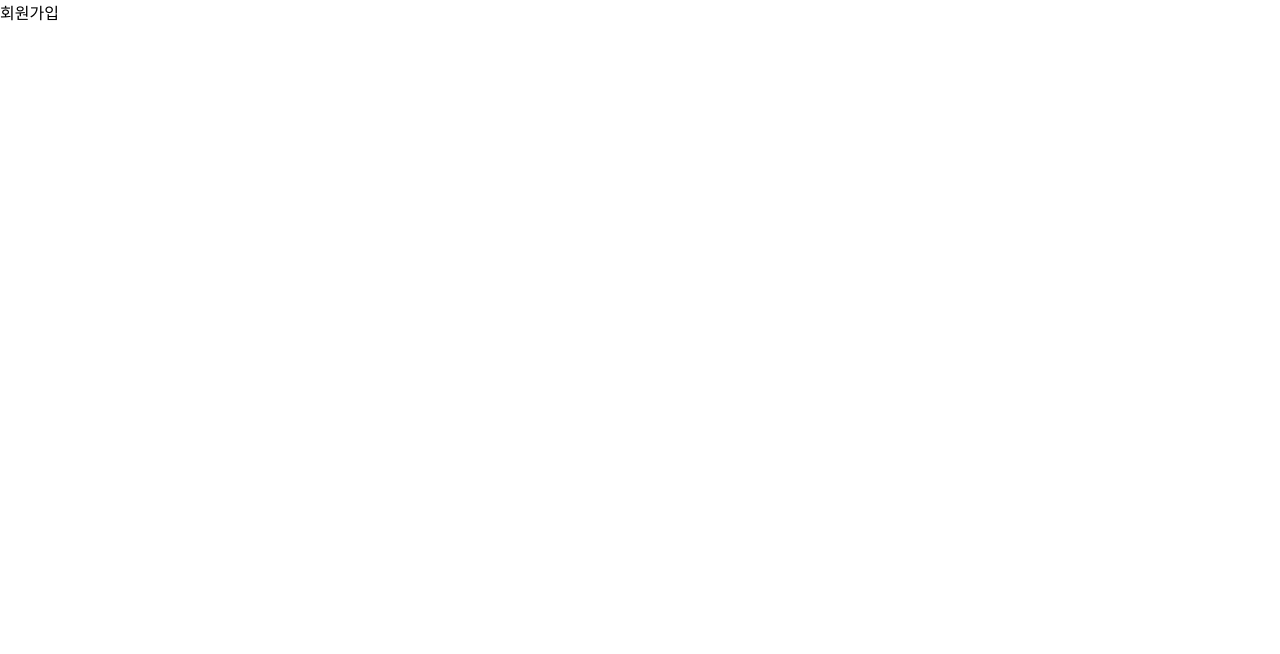
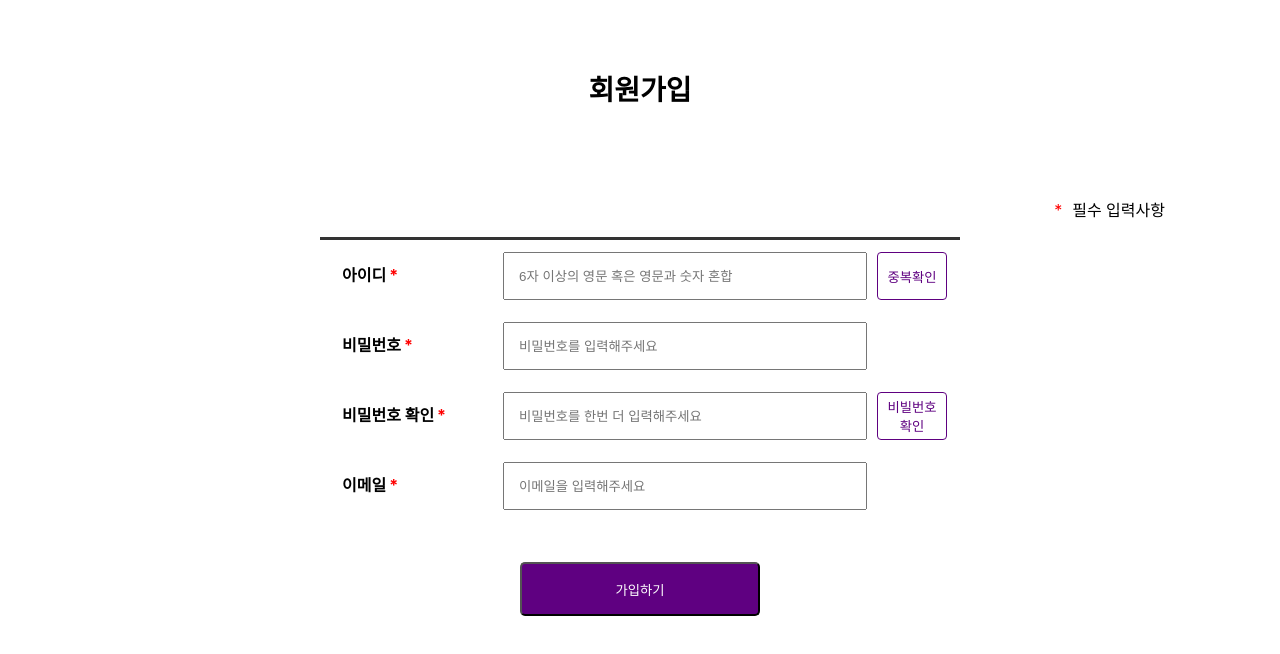
Before and after one commit to SejuneOh/StudyPage, a React app: page /Signup in a window 1280 px wide. Shown: the top 654 px of the page. Built offline with nearby package versions, Linux system fonts and the light colour scheme.

Commit message:
feat: Signup html stucture develop

```diff
--- a/src/Components/LoginSample.tsx
+++ b/src/Components/LoginSample.tsx
@@ -120,7 +120,7 @@ export default function LoginSample() {
             </button>
           </Link>
           <Link
-            to="#"
+            to="/Signup"
             style={{
               textDecoration: "none",
             }}
--- a/src/Components/Signup.tsx
+++ b/src/Components/Signup.tsx
@@ -1,5 +1,266 @@
 import React from "react";
 
 export default function Signup() {
-  return <div>회원가입</div>;
+  return (
+    <>
+      <div
+        style={{
+          margin: "0 auto",
+          // border: "1px solid red",
+          padding: "50px 51px",
+        }}
+      >
+        <h2
+          style={{
+            textAlign: "center",
+            fontWeight: "800",
+            lineHeight: "35px",
+            fontSize: "28px",
+          }}
+        >
+          회원가입
+        </h2>
+      </div>
+      {/* 회원가입 */}
+      <div
+        style={{
+          width: "1050px",
+          margin: "0 auto",
+          // border: "2px solid blue",
+        }}
+      >
+        <p
+          style={{
+            textAlign: "right",
+            verticalAlign: "bottom",
+          }}
+        >
+          <span
+            style={{
+              color: "red",
+              marginRight: "10px",
+            }}
+          >
+            *
+          </span>
+          필수 입력사항
+        </p>
+        <div
+          style={{
+            width: "640px",
+            // border: "1px solid pink",
+            margin: "0 auto",
+          }}
+        >
+          <table
+            style={{
+              width: "100%",
+              borderTop: "3px solid #333",
+            }}
+          >
+            <tbody>
+              <tr>
+                <th
+                  style={{
+                    width: "159px",
+                    padding: " 20px 0 0 20px",
+                    // border: "1px solid red",
+                    verticalAlign: "top",
+                    textAlign: "left",
+                  }}
+                >
+                  아이디
+                  <span
+                    style={{
+                      color: "red",
+                      marginLeft: "3px",
+                    }}
+                  >
+                    *
+                  </span>
+                </th>
+                <td
+                  style={{
+                    padding: "10px 0",
+                    textAlign: "left",
+                    verticalAlign: "top",
+                    fontSize: "14px",
+                  }}
+                >
+                  <input
+                    style={{
+                      height: "44px",
+                      padding: "0 14px",
+                      width: "332px",
+                    }}
+                    placeholder="6자 이상의 영문 혹은 영문과 숫자 혼합"
+                  ></input>
+                  <button
+                    style={{
+                      margin: "0 0 0 10px",
+                      width: "70px",
+                      verticalAlign: "top",
+                      height: "48px",
+                      backgroundColor: "#fff",
+                      borderRadius: "4px",
+                      border: "1px solid #5f0080",
+                      color: "#5f0080",
+                    }}
+                  >
+                    중복확인
+                  </button>
+                </td>
+              </tr>
+              <tr>
+                <th
+                  style={{
+                    width: "159px",
+                    padding: " 20px 0 0 20px",
+                    // border: "1px solid red",
+                    verticalAlign: "top",
+                    textAlign: "left",
+                  }}
+                >
+                  비밀번호
+                  <span
+                    style={{
+                      color: "red",
+                      marginLeft: "3px",
+                    }}
+                  >
+                    *
+                  </span>
+                </th>
+                <td
+                  style={{
+                    padding: "10px 0",
+                    textAlign: "left",
+                    verticalAlign: "top",
+                    fontSize: "14px",
+                  }}
+                >
+                  <input
+                    style={{
+                      height: "44px",
+                      padding: "0 14px",
+                      width: "332px",
+                    }}
+                    placeholder="비밀번호를 입력해주세요"
+                  ></input>
+                </td>
+              </tr>
+              <tr>
+                <th
+                  style={{
+                    width: "159px",
+                    padding: " 20px 0 0 20px",
+                    // border: "1px solid red",
+                    verticalAlign: "top",
+                    textAlign: "left",
+                  }}
+                >
+                  비밀번호 확인
+                  <span
+                    style={{
+                      color: "red",
+                      marginLeft: "3px",
+                    }}
+                  >
+                    *
+                  </span>
+                </th>
+                <td
+                  style={{
+                    padding: "10px 0",
+                    textAlign: "left",
+                    verticalAlign: "top",
+                    fontSize: "14px",
+                  }}
+                >
+                  <input
+                    style={{
+                      height: "44px",
+                      padding: "0 14px",
+                      width: "332px",
+                    }}
+                    placeholder="비밀번호를 한번 더 입력해주세요"
+                  ></input>
+                  <button
+                    style={{
+                      margin: "0 0 0 10px",
+                      width: "70px",
+                      verticalAlign: "top",
+                      height: "48px",
+                      backgroundColor: "#fff",
+                      borderRadius: "4px",
+                      border: "1px solid #5f0080",
+                      color: "#5f0080",
+                    }}
+                  >
+                    비빌번호 확인
+                  </button>
+                </td>
+              </tr>
+              <tr>
+                <th
+                  style={{
+                    width: "159px",
+                    padding: " 20px 0 0 20px",
+                    // border: "1px solid red",
+                    verticalAlign: "top",
+                    textAlign: "left",
+                  }}
+                >
+                  이메일
+                  <span
+                    style={{
+                      color: "red",
+                      marginLeft: "3px",
+                    }}
+                  >
+                    *
+                  </span>
+                </th>
+                <td
+                  style={{
+                    padding: "10px 0",
+                    textAlign: "left",
+                    verticalAlign: "top",
+                    fontSize: "14px",
+                  }}
+                >
+                  <input
+                    style={{
+                      height: "44px",
+                      padding: "0 14px",
+                      width: "332px",
+                    }}
+                    placeholder="이메일을 입력해주세요"
+                  ></input>
+                </td>
+              </tr>
+            </tbody>
+          </table>
+          <div
+            style={{
+              paddingTop: "40px",
+              textAlign: "center",
+            }}
+          >
+            <button
+              style={{
+                width: "240px",
+                height: "54px",
+                color: "#fff",
+                backgroundColor: "#5f0081",
+                borderRadius: "5px",
+              }}
+            >
+              가입하기
+            </button>
+          </div>
+        </div>
+      </div>
+    </>
+  );
 }
```
